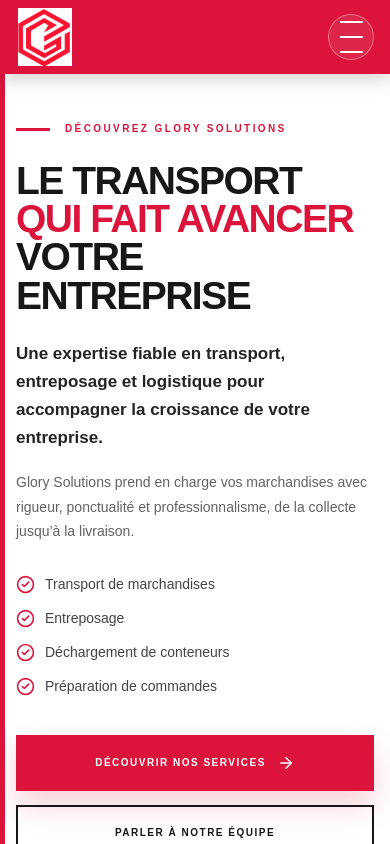
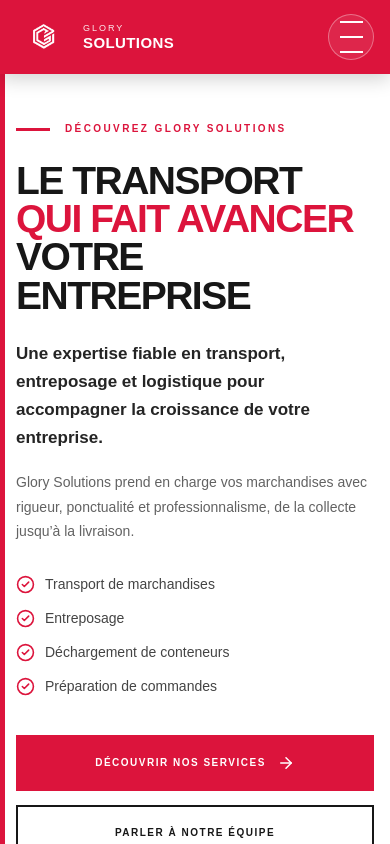
Before and after one commit to Firasxgharbii/transport, a Next.js app: page /about in a window 390 px wide. Shown: the top 844 px of the page. Built offline with nearby package versions, Linux system fonts and the light colour scheme.

Commit message:
Ajout de la mise a jours

```diff
--- a/app/components/Footer.tsx
+++ b/app/components/Footer.tsx
@@ -53,7 +53,7 @@
             >
               <span className="footer-logo-image-wrapper">
                 <Image
-                  src="/images/logo1.jpg"
+                  src="/images/logo1.png"
                   alt="Logo Glory Solutions"
                   width={70}
                   height={70}
--- a/app/components/Navbar.tsx
+++ b/app/components/Navbar.tsx
@@ -5,50 +5,22 @@
 import { useState } from "react";
 
 const navigationLinks = [
-  {
-    label: "Accueil",
-    href: "/",
-  },
-  {
-    label: "À propos",
-    href: "/about",
-  },
-  {
-    label: "Services",
-    href: "/services",
-  },
-  {
-    label: "Contact",
-    href: "/contact",
-  },
-  {
-    label: "Régions desservies",
-    href: "/regions",
-  },
-  {
-    label: "Transport automobile",
-    href: "/transport-automobile",
-  },
-  {
-    label: "Déménagement",
-    href: "/demenagement",
-  },
-  {
-    label: "Login",
-    href: "/login",
-  },
+  { label: "Accueil", href: "/" },
+  { label: "À propos", href: "/about" },
+  { label: "Services", href: "/services" },
+  { label: "Contact", href: "/contact" },
+  { label: "Régions desservies", href: "/regions" },
+  { label: "Transport automobile", href: "/transport-automobile" },
+  { label: "Déménagement", href: "/demenagement" },
+  { label: "Login", href: "/login" },
 ];
 
 export default function Navbar() {
   const [menuOpen, setMenuOpen] = useState(false);
 
-  function closeMenu() {
-    setMenuOpen(false);
-  }
+  const closeMenu = () => setMenuOpen(false);
 
-  function toggleMenu() {
-    setMenuOpen((current) => !current);
-  }
+  const toggleMenu = () => setMenuOpen((prev) => !prev);
 
   return (
     <header className="navbar">
@@ -58,34 +30,31 @@
           href="/"
           className="logo"
           onClick={closeMenu}
-          aria-label="Retour à l’accueil"
+          aria-label="Retour à l'accueil"
         >
-          <span className="navbar-logo-wrapper">
           <Image
-              src="/images/logo1.jpg"
+            src="/images/logo1.png"
             alt="Glory Solutions"
-              width={140}
+            width={70}
             height={70}
             priority
             className="navbar-logo-image"
           />
-          </span>
+
+          <div className="logo-text">
+            <span>GLORY</span>
+            <strong>SOLUTIONS</strong>
+          </div>
         </Link>
 
-        {/* BOUTON DU MENU MOBILE */}
+        {/* MENU MOBILE */}
         <button
           type="button"
           className={`menu-button ${
             menuOpen ? "menu-button-open" : ""
           }`}
           onClick={toggleMenu}
-          aria-label={
-            menuOpen
-              ? "Fermer le menu"
-              : "Ouvrir le menu"
-          }
           aria-expanded={menuOpen}
-          aria-controls="main-navigation"
         >
           <span />
           <span />
@@ -94,7 +63,6 @@
 
         {/* NAVIGATION */}
         <nav
-          id="main-navigation"
           className={`nav-links ${
             menuOpen ? "nav-links-open" : ""
           }`}
@@ -118,11 +86,10 @@
           </Link>
         </nav>
 
-        {/* BOUTON SOUMISSION DESKTOP */}
+        {/* BOUTON DESKTOP */}
         <Link
           href="/quote"
           className="quote-button"
-          onClick={closeMenu}
         >
           Soumission
         </Link>
--- a/app/globals.css
+++ b/app/globals.css
@@ -91,22 +91,162 @@
 .logo {
   flex-shrink: 0;
 
-  width: 125px;
-  height: 80px;
+  min-width: 255px;
+  height: 100%;
 
   display: flex;
   align-items: center;
   justify-content: flex-start;
-}
+  gap: 14px;
+
+  color: #ffffff;
+
+  overflow: visible;
+}
+
+/* Conteneur du symbole */
+
+.navbar-logo-wrapper {
+  flex-shrink: 0;
+
+  width: 62px;
+  height: 62px;
+
+  display: flex;
+  align-items: center;
+  justify-content: center;
+
+  background: transparent;
+
+  overflow: hidden;
+}
+
+/* Le logo rouge devient blanc uniquement dans la navbar */
 
 .navbar-logo-image {
-  width: 110px;
-  height: 70px;
+  width: 58px;
+  height: 58px;
 
   display: block;
 
   object-fit: contain;
   object-position: center;
+
+  filter:
+    brightness(0)
+    invert(1);
+
+  transition:
+    transform 0.3s ease,
+    opacity 0.3s ease;
+}
+
+.logo:hover .navbar-logo-image {
+  transform: scale(1.06);
+  opacity: 0.9;
+}
+
+/* Nom de l’entreprise */
+
+.logo-text {
+  display: flex;
+  flex-direction: column;
+  align-items: flex-start;
+
+  line-height: 0.9;
+
+  text-transform: uppercase;
+}
+
+.logo-text span {
+  color: rgba(255, 255, 255, 0.9);
+
+  font-size: 15px;
+  font-weight: 500;
+  letter-spacing: 3px;
+}
+
+.logo-text strong {
+  margin-top: 5px;
+
+  color: #ffffff;
+
+  font-size: 23px;
+  font-weight: 900;
+  letter-spacing: 0.8px;
+}
+
+/* =========================================================
+   TABLETTE
+========================================================= */
+
+@media (max-width: 1200px) {
+  .logo {
+    min-width: auto;
+    gap: 12px;
+  }
+
+  .navbar-logo-wrapper {
+    width: 58px;
+    height: 58px;
+  }
+
+  .navbar-logo-image {
+    width: 54px;
+    height: 54px;
+  }
+
+  .logo-text span {
+    font-size: 13px;
+  }
+
+  .logo-text strong {
+    font-size: 20px;
+  }
+}
+
+/* =========================================================
+   MOBILE
+========================================================= */
+
+@media (max-width: 620px) {
+  .logo {
+    width: auto;
+    min-width: 0;
+    height: 100%;
+
+    gap: 9px;
+  }
+
+  .navbar-logo-wrapper {
+    width: 49px;
+    height: 49px;
+  }
+
+  .navbar-logo-image {
+    width: 46px;
+    height: 46px;
+  }
+
+  .logo-text span {
+    font-size: 9px;
+    letter-spacing: 2px;
+  }
+
+  .logo-text strong {
+    margin-top: 4px;
+
+    font-size: 15px;
+    letter-spacing: 0.4px;
+  }
+}
+
+/* Très petits téléphones */
+
+@media (max-width: 370px) {
+  .logo-text {
+    display: none;
+  }
 }
 
 /* NAVIGATION DESKTOP */
```
Also changed, not shown: app/about/about.module.css, public/images/logo1.jpg (deleted), public/images/logo1.png (added). Lines whose indentation alone changed are shown as unchanged.
